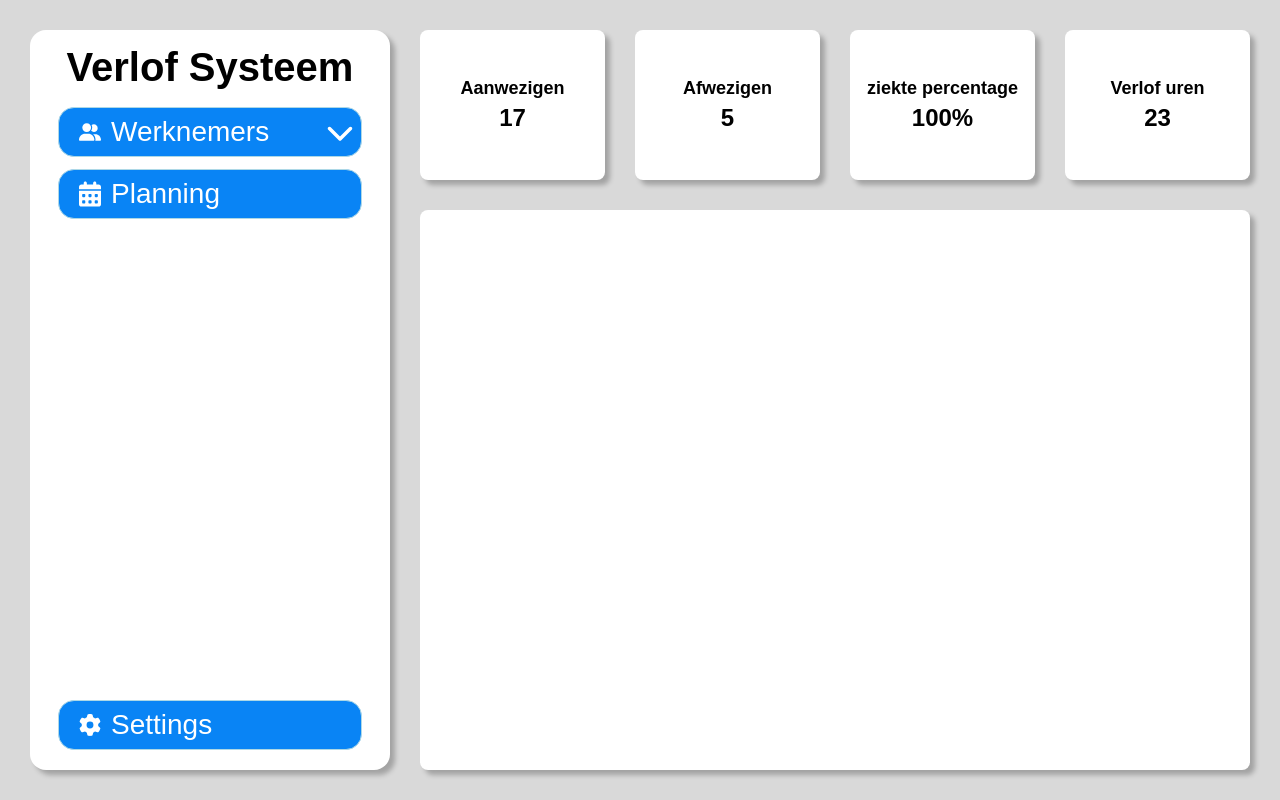
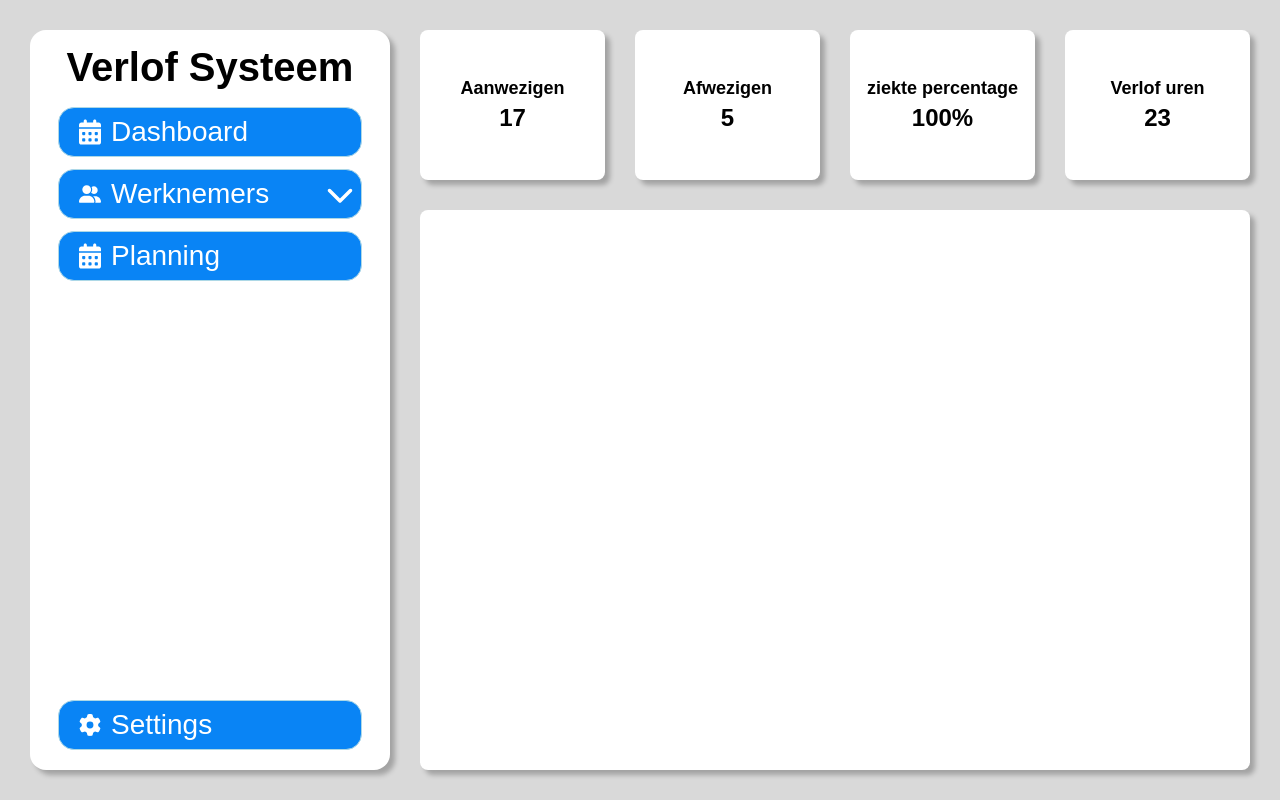
Before and after one commit to jordiverbeek/geoprofs-frontend, a React app: page / in a window 1280 px wide. Built offline with nearby package versions, Linux system fonts and the light colour scheme; the HTML template or start-up script is replaced by a standard one.

Commit message:
few css changes to sidebar
changed animation of the dropdown.
added dashboard button and removed to redirect to home on the text Verlof systeem.

```diff
--- a/src/components/Sidebar.jsx
+++ b/src/components/Sidebar.jsx
@@ -12,16 +12,20 @@ const Sidebar = () => {
             <div className='container'>
                 <div className='container-top'>
                     <h1 onClick={() => navigate('/')}>Verlof Systeem</h1>
-                    <Link className={`a ${active ? 'active' : ''}`} to={'/werknemers'} onClick={() => setActive(!active)}>
+                    <Link to={'/'}>
+                        <FontAwesomeIcon className='icons' icon={faCalendarDays} />
+                        Dashboard
+                    </Link>
+                    <a className={`a ${active ? 'active' : ''}`} onClick={() => setActive(!active)}>
                         <FontAwesomeIcon className='icons' icon={faUserGroup} />
                         Werknemers
                         <span className={`icons-dropdown ${active ? 'active' : ''}`}>
                             <FontAwesomeIcon icon={faChevronDown} />
                         </span>
-                    </Link>
+                    </a>
                     <div className={`dropdown ${active ? 'active' : ''}`}>
-                        <Link to={'/werknemers'}>Werknemers</Link>
-                        <Link to={'/werknemers/add'}>Toevoegen</Link>
+                        <Link to={'/werknemers'} onClick={(() => setActive(''))}>Werknemers</Link>
+                        <Link to={'/werknemers/add'} onClick={(() => setActive(''))}>Toevoegen</Link>
                     </div>
                     <Link to={'/planning'}>
                         <FontAwesomeIcon className='icons' icon={faCalendarDays} />
--- a/src/index.css
+++ b/src/index.css
@@ -1,4 +1,4 @@
-* { margin: 0px; padding: 0px; box-sizing: border-box; }
+* { margin: 0px; padding: 0px; box-sizing: border-box; interpolate-size: allow-keywords;}
 body { background-color: #D9D9D9; font-family: 'Ubuntu', sans-serif; }
 .vlx-main-page { width: 100%; height: 100%; display: grid; grid-template-columns: 360px auto; gap: 30px; padding: 30px; }
 .vlx-main-page:has(.vlx-auth-page) { display: block !important; padding: 0; }
@@ -21,8 +21,8 @@ body { background-color: #D9D9D9; font-family: 'Ubuntu', sans-serif; }
 .vlx-sidebar h1 { color: #000; font-size: 40px; font-weight: 900; text-align: center; margin: 5px 5px;}
 .vlx-sidebar a { display: flex; font-size: 28px; padding-left: 10px; margin: 0px 18px 0px 18px; border-radius: 16px; border: solid 1px lightblue; text-decoration: none; background-color: #0984F5; color: white; align-items: center; }
 .vlx-sidebar a.active { background-color: white; border: solid 1px #0984F5; color: #0984F5; }
-.vlx-sidebar .dropdown { margin-bottom: -12px; opacity: 0; flex-direction: column; gap: 10px; transition: height 0.3s ease-in-out, opacity .3s ; height: 0px; }
-.vlx-sidebar .dropdown.active { display: flex; opacity: 1; height: 80px; margin-bottom: 0px; }
+.vlx-sidebar .dropdown { margin-bottom: -12px; flex-direction: column; transition: height 0.3s ease-in-out, opacity .3s ; height: 0px; overflow: hidden; transition: height ease 0.7s; }
+.vlx-sidebar .dropdown.active { height: 100px; opacity: 1; }
 .vlx-sidebar .icons { margin: 10px; width: 22px; }
 .vlx-sidebar .icons-dropdown { margin-left: auto; margin-right: 10px; width: 22px; display: inline-flex; align-items: center; justify-content: center; transition: transform 0.3s ease-in-out; transform-origin: center; }
 .vlx-sidebar .icons-dropdown.active { transform: rotate(180deg); transform-origin: center; margin-right: 10px; }
```
